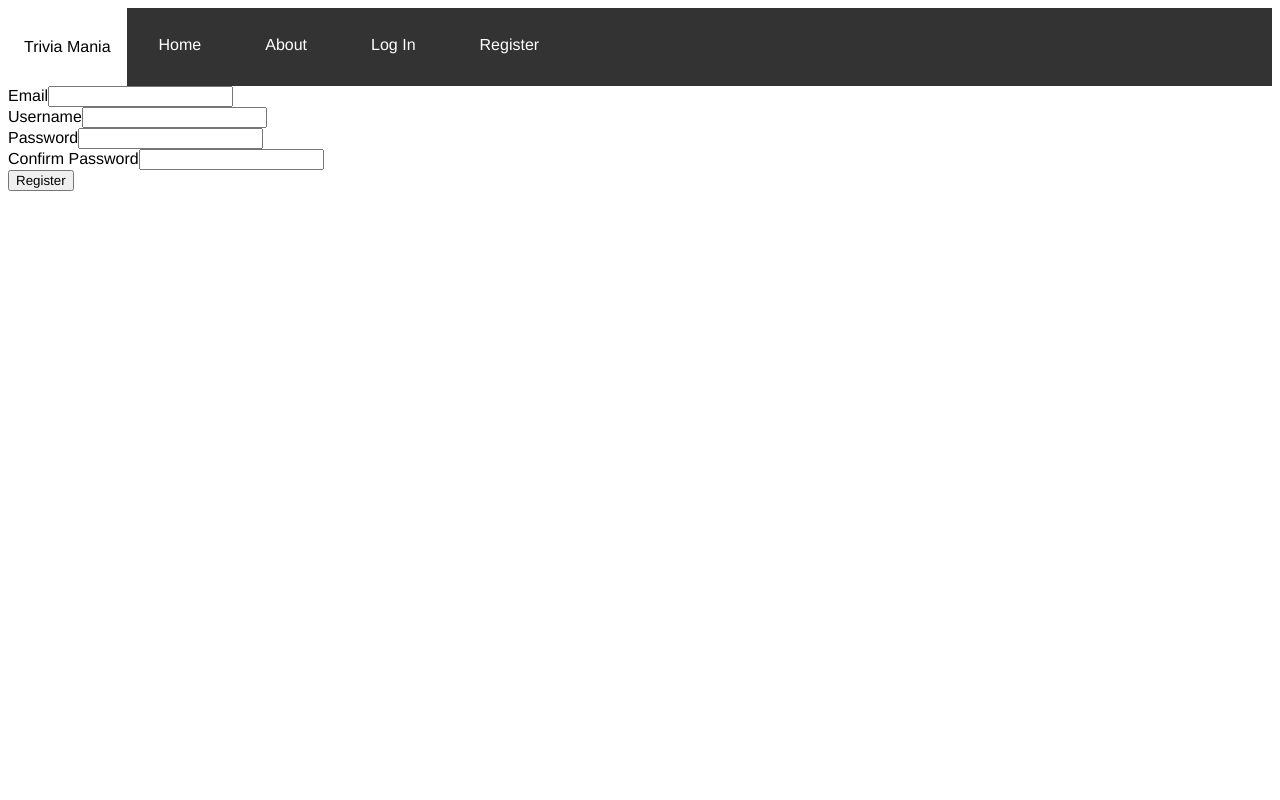
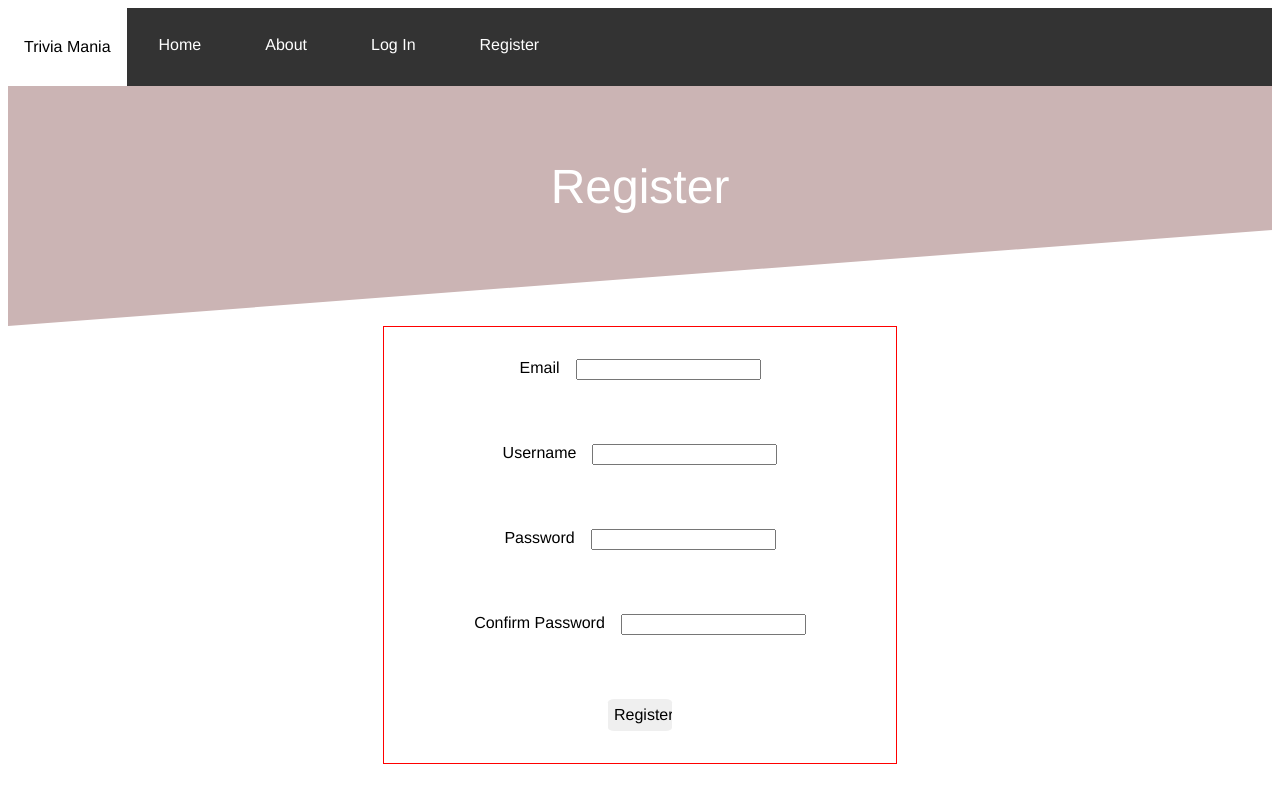
Before and after one commit to vanessa-konynenbelt/trivia-mania, a Flask app: page /register in a window 1280 px wide. Run offline with Flask 2, Linux system fonts and the light colour scheme; some libraries are stand-ins or nearby versions.

Commit message:
style register

```diff
--- a/myapp/static/style.css
+++ b/myapp/static/style.css
@@ -66,17 +66,7 @@ textarea {
   font-weight: bold;
 }
 
-.trivia-container {
-  height: 40vh;
-  margin-top: 2rem;
-  display: flex;
-  justify-content: center;
-  align-items: top;
-  flex-direction: row;
-  flex-wrap: wrap;
-}
-
-.btn-secondary {
+.btn-secondary input{
   font-size: 1em;
   border-radius: 10%;
   display: flex;
@@ -95,7 +85,7 @@ textarea {
 }
 
 
-.btn-secondary:hover {
+.btn-secondary:hover input:hover{
   text-decoration: none;
   background-color: #333;
   color: white;
@@ -117,13 +107,47 @@ textarea {
   display: flex;
   flex-direction: column;
   height: 40vh;
-  /* background: linear-gradient(-45deg, #c9c9c9, #f7f0f3, #b5b5b5, #898989);
-	background-size: 400% 400%;
-	animation: gradient 10s ease infinite;
-	height: 100vh; */
   margin: none !important;
 }
 
+.form-container {
+  display: flex;
+  justify-content: center;
+  align-items: center;
+}
+
+.form {
+  display: flex;
+  flex-direction: column;
+  align-items: center;
+  border: 1px solid red;
+  width: 40vw;
+}
+
+.form-el {
+  display: inline-block;
+  align-content: right;
+  text-align: right;
+  margin: 2rem;
+}
+
+.input {
+  float: right;
+}
+
+.label {
+  padding-right: 1rem;
+  display: inline-block;
+  text-align: right;
+}
+
+.trivia-container {
+  height: 40vh;
+  margin-top: 2rem;
+  display: flex;
+  justify-content: center;
+  align-items: top;
+}
 
 @keyframes gradient {
 	0% {
--- a/myapp/templates/create_trivia.html
+++ b/myapp/templates/create_trivia.html
@@ -1,5 +1,11 @@
 {% extends "base.html" %}
 {% block content %}
+  <section>
+    <div class="title-secondary razor-secondary">
+      <section>
+        <p>Add a new trivia set</p>
+    </div>
+  </section>
     <div class="container">
       <form class="form-group" method="POST">
         {{triviaForm.hidden_tag()}}
--- a/myapp/templates/register.html
+++ b/myapp/templates/register.html
@@ -1,12 +1,32 @@
 {% extends "base.html" %}
 {% block content %}
-
-<form method="POST">
-    {{form.hidden_tag()}}
-    {{form.email.label}}{{form.email}}<br>
-    {{form.username.label}}{{form.username}}<br>
-    {{form.password.label}}{{form.password}}<br>
-    {{form.pass_confirm.label}}{{form.pass_confirm}}<br>
-    {{form.submit()}}
-</form>
+<section>
+    <div class="title-secondary razor-secondary">
+        <h1>Register</h1>
+    </div>
+</section>
+<div class="form-container">
+    <form class="form" method="POST">
+        {{form.hidden_tag()}}
+        <div class="form-el">
+            <div class="label">{{form.email.label}}</div>
+            <div class="input">{{form.email}}</div>
+        </div>
+        <div class="form-el">
+            <div class="label">{{form.username.label}}</div>
+            <div class="input">{{form.username}}</div>
+        </div>
+        <div class="form-el">
+            <div class="label">{{form.password.label}}</div>
+            <div class="input">{{form.password}}</div>
+        </div>
+        <div class="form-el">
+            <div class="label">{{form.pass_confirm.label}}</div>
+            <div class="input">{{form.pass_confirm}}</div>
+        </div>
+        <div class="form-el">
+            <div class="btn-secondary">{{form.submit()}}</div>
+        </div>
+    </form>
+</div>
 {% endblock %}
```
Also changed, not shown: myapp/templates/account.html (+5 -7 lines), myapp/templates/login.html (+5 -2 lines).
